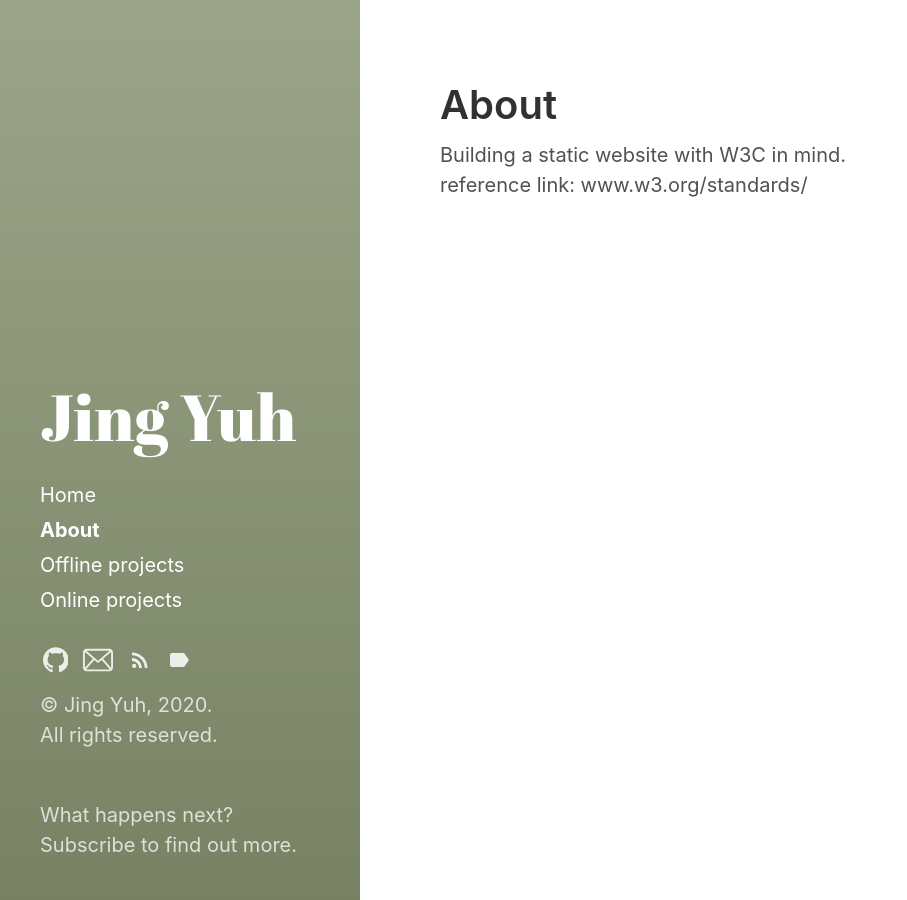
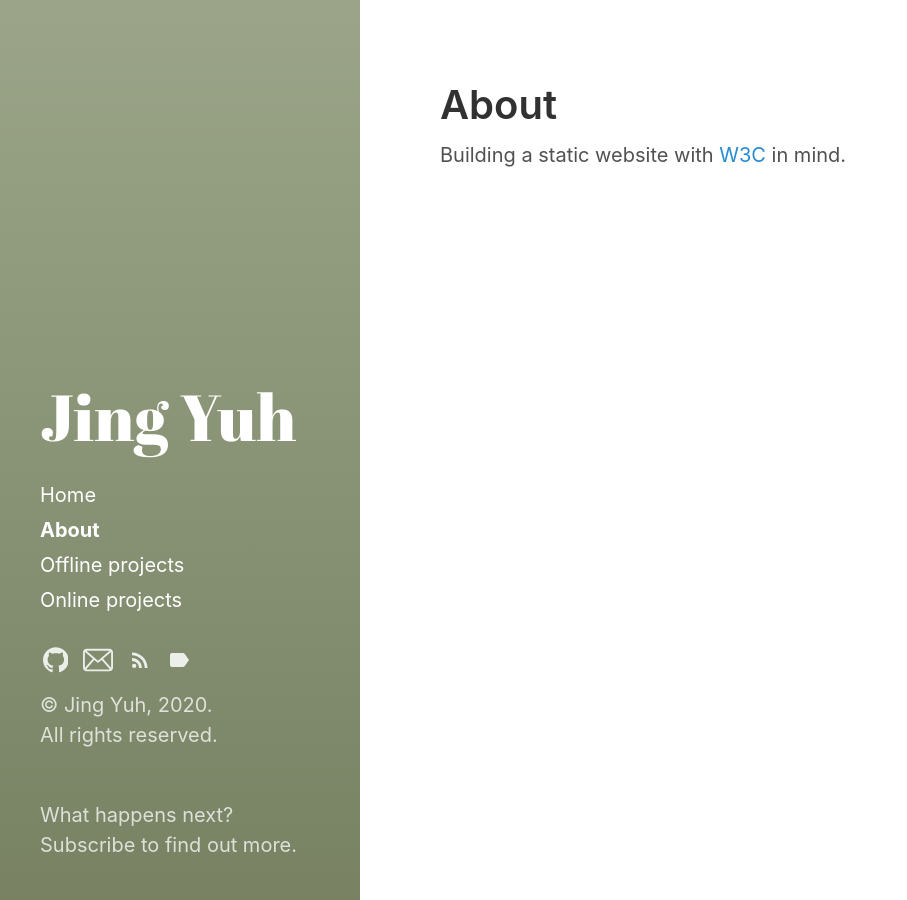
Before and after one commit to jyang123-bit/Website, a Jekyll site: the page built from category/About.md, in a window 1280 px wide. Shown: the whole page, without its empty margins (0-907 px from the left). Built offline with Jekyll 4.4.1, drawn with Linux system fonts in a browser that asks for light colours.

Commit message:
Update About.md

```diff
--- a/category/About.md
+++ b/category/About.md
@@ -6,5 +6,4 @@ category: My Category
 ---
 
 
-Building a static website with W3C in mind.
-<br>reference link: www.w3.org/standards/
+Building a static website with [W3C](www.w3.org/standards/) in mind.
```
